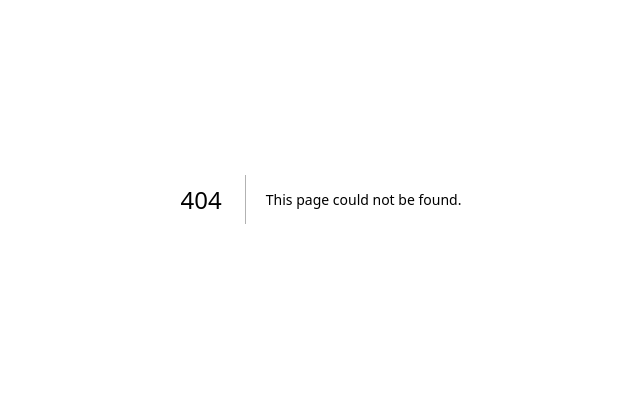
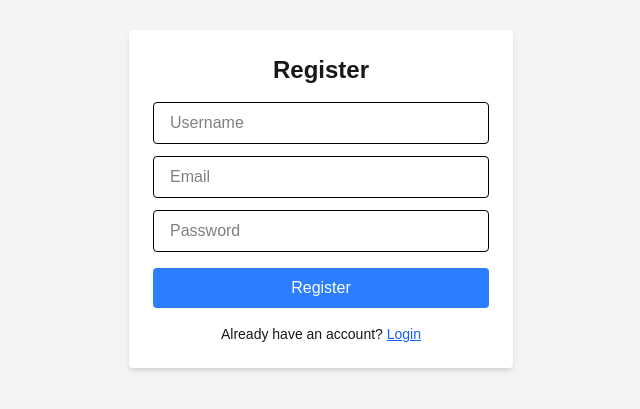
Before and after one commit to hghyhghy/Django_blog_app, a Next.js app in the folder blog/: page /auth in a window 1280 px wide. Before the commit this address had no page. Shown: the part 201-610 px from the top of the page, without its empty margins (319-959 px from the left). Built offline with nearby package versions, Linux system fonts and the light colour scheme.

Commit message:
added (#7) the  user authentication system

```diff
--- /dev/null
+++ b/blog/app/auth/page.tsx
@@ -0,0 +1,101 @@
+
+'use client'
+import React, { useState } from "react"
+import { useRouter } from "next/navigation"
+const BASE_URL = 'http://127.0.0.1:8000/auth';
+
+export default function  AuthPage(){
+    const [isLogin, setIsLogin] = useState(false)
+    const [form, setForm] = useState({username:'',email:'',password:''})
+    const router =  useRouter()
+
+    // universal spread operator which  will  store the prev form and  add the updates that user makes in the form
+    const handleChange = (e:React.ChangeEvent<HTMLInputElement>) => {
+        setForm({...form,[e.target.name] : e.target.value})
+    }
+
+    const handleSubmit  =  async() => {
+        const endpoint    =  isLogin ? 'login':'register';
+        const  payload =  isLogin ?
+        {username:form.username , password:form.password}:
+        {username:form.username, email:form.email,  password:form.password}
+
+
+        const res =  await  fetch(`${BASE_URL}/${endpoint}/`,{
+            method:'POST',
+            headers:{
+                'Content-Type': 'application/json'
+            },
+            body:JSON.stringify(payload)
+        })
+
+        const data  =  await res.json()
+        if (res.ok){
+            router.push('articles/')
+
+        }else{
+            alert(data.error || 'Something went wrong')
+
+        }
+    }
+
+    return(
+            <div className="flex min-h-screen items-center justify-center bg-gray-100">
+                   <div className="bg-white p-6 rounded shadow-md w-96">
+                   <h1 className="text-2xl font-bold mb-4 text-center">
+
+                            {isLogin ? 'Login':'Register'}
+                            </h1>
+
+                    <input
+                    name="username"
+                    value={form.username}
+                    placeholder="Username"
+                    onChange={handleChange}
+                    className="w-full mb-3 px-4 py-2 border rounded text-black"
+
+                    />
+
+                    {!isLogin && (
+                        <input
+                        name="email"
+                        type="email"
+                        value={form.email}
+                        onChange={handleChange}
+                        placeholder="Email"
+                         className="w-full mb-3 px-4 py-2 border rounded text-black"
+                        />
+                    )}
+                    <input
+                    name="password"
+                    type="password"
+                    value={form.password}
+                    onChange={handleChange}
+                    placeholder="Password"
+                    className="w-full mb-4 px-4 py-2 border rounded text-black"
+
+                    />
+                    <button
+                    onClick={handleSubmit}
+                    className="w-full bg-blue-500 text-white py-2 rounded hover:bg-blue-600"
+                    >
+                        {isLogin ? 'Login':"Register"}
+
+                    </button>
+                    <p className="text-sm mt-4 text-center">
+                        {isLogin ? 'New here?' : 'Already have an account?'}{' '}
+                        <span
+                            className="text-blue-600 cursor-pointer underline"
+                            onClick={() => setIsLogin(!isLogin)}
+                        >
+                            {isLogin ? 'Register' : 'Login'}
+                        </span>
+                        </p>
+                    </div>
+            </div>
+
+    )
+
+
+
+}
```
